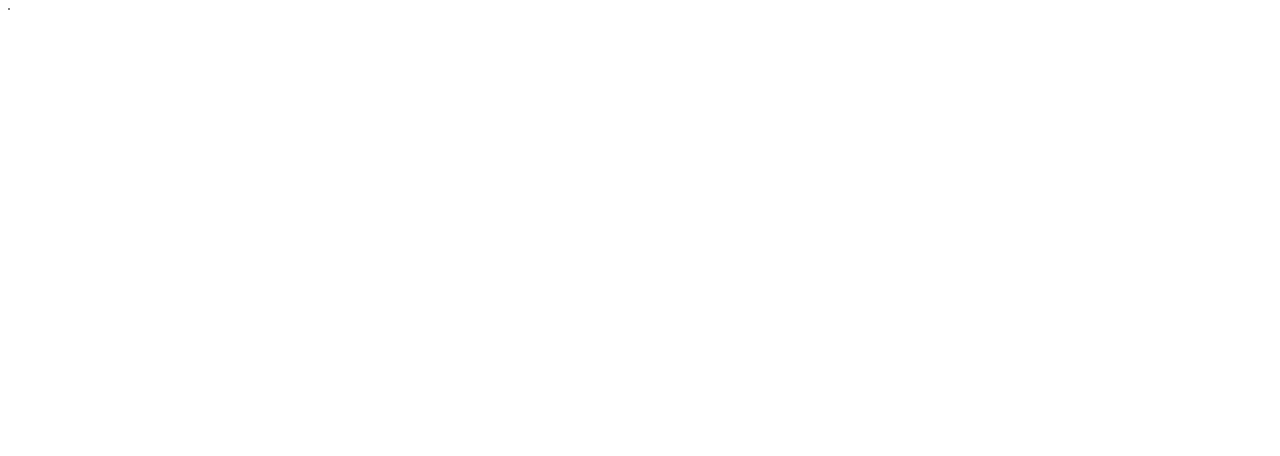
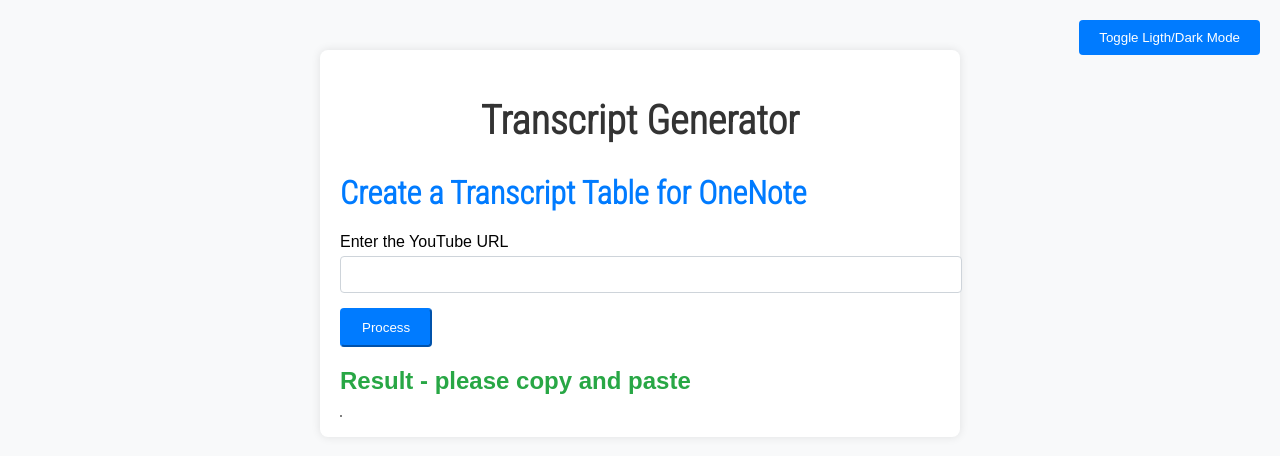
Before and after one commit to NormLorenz/example-four, a Flask app: page / in a window 1280 px wide. Before the commit the part shown is almost empty. Shown: the top 456 px of the page. Run offline with Flask 3, Linux system fonts and the light colour scheme.

Commit message:
Roughed in Template

```diff
--- a/app/main.py
+++ b/app/main.py
@@ -92,7 +92,6 @@
 
 # Convert it to raw data
 dictionary_step_two = dictionary_step_one.to_raw_data()
-print(dictionary_step_two)
 
 # Build a dictionary expanding duplicates and striping duration
 dictionary_step_three = build_dictionary_expanding_duplicates(
--- /dev/null
+++ b/app/static/styles.css
@@ -0,0 +1,98 @@
+body {
+    background-color: #f8f9fa;
+    font-family: Arial, sans-serif;
+    transition: background-color 0.3s, color 0.3s;
+  }
+
+  body.dark-mode {
+    background-color: #343a40;
+    color: #ffffff;
+  }
+  .container {
+    max-width: 600px;
+    margin: 50px auto;
+    padding: 20px;
+    background-color: #ffffff;
+    box-shadow: 0 0 10px rgba(0, 0, 0, 0.1);
+    border-radius: 8px;
+    transition: background-color 0.3s, color 0.3s;
+  }
+
+  body.dark-mode .container {
+    background-color: #495057;
+  }
+
+  h1 {
+    color: #007bff;
+    font-family: 'Roboto Condensed', sans-serif;
+  }
+
+  body.dark-mode h1 {
+    color: #66b2ff;
+  }
+
+  .form-group {
+    margin-bottom: 15px;
+  }
+
+  .form-control {
+    width: 100%;
+    padding: 10px;
+    margin-top: 5px;
+    border: 1px solid #ced4da;
+    border-radius: 4px;
+  }
+
+  .btn-primary {
+    background-color: #007bff;
+    border-color: #007bff;
+    padding: 10px 20px;
+    color: #ffffff;
+    border-radius: 4px;
+    cursor: pointer;
+  }
+
+  .btn-primary:hover {
+    background-color: #0056b3;
+    border-color: #004085;
+  }
+
+  h2 {
+    margin-top: 20px;
+    color: #28a745;
+  }
+
+  body.dark-mode h2 {
+    color: #71dd8a;
+  }
+
+  header {
+    text-align: center;
+    margin-bottom: 30px;
+  }
+
+  header h1 {
+    font-size: 2.5em;
+    color: #333;
+    font-family: 'Roboto Condensed', sans-serif;
+  }
+
+  body.dark-mode header h1 {
+    color: #cccccc;
+  }
+
+  .toggle-btn {
+    position: absolute;
+    top: 20px;
+    right: 20px;
+    background-color: #007bff;
+    border: none;
+    color: white;
+    padding: 10px 20px;
+    cursor: pointer;
+    border-radius: 4px;
+  }
+
+  .toggle-btn:hover {
+    background-color: #0056b3;
+  }
--- a/app/templates/index.html
+++ b/app/templates/index.html
@@ -1,11 +1,32 @@
-<!DOCTYPE html>
-<html>
+<!doctype html>
+<html lang="en">
 
 <head>
-    <title>Table Example</title>
+    <meta charset="utf-8">
+    <meta name="viewport" content="width=device-width, initial-scale=1, shrink-to-fit=no">
+    <title>Add Two Numbers</title>
+    <link href="https://fonts.googleapis.com/css2?family=Roboto+Condensed:wght@300&display=swap" rel="stylesheet">
+    <link rel="stylesheet" href="{{ url_for('static', filename='styles.css') }}">
 </head>
 
 <body>
+    <button class="toggle-btn" onclick="toggleDarkMode()">Toggle Ligth/Dark Mode</button>
+    <div class="container">
+        <header>
+            <h1>Transcript Generator</h1>
+        </header>
+        <h1 class="mt-5">Create a Transcript Table for OneNote</h1>
+        <form method="post">
+            <div class="form-group">
+                <label for="num1">Enter the YouTube URL</label>
+                <input type="string" class="form-control" id="url" name="url" required>
+            </div>
+            <button type="submit" class="btn btn-primary">Process</button>
+        </form>
+
+        {% if result is not none %}
+        <h2 class="mt-5">Result - please copy and paste</h2>
+
         <table style="border-width: 1px; border-style: solid; font-family: Roboto; font-size: 11.0pt;">
             <tbody>
                 {% for row in data %}
@@ -16,6 +37,28 @@
                 {% endfor %}
             </tbody>
         </table>
+        {% endif %}
+
+    </div>
+    <script>
+        function toggleDarkMode() {
+            document.body.classList.toggle('dark-mode');
+            if (document.body.classList.contains('dark-mode')) {
+                localStorage.setItem('theme', 'dark');
+            } else {
+                localStorage.setItem('theme', 'light');
+            }
+        }
+
+        function loadTheme() {
+            const theme = localStorage.getItem('theme');
+            if (theme === 'dark') {
+                document.body.classList.add('dark-mode');
+            }
+        }
+
+        document.addEventListener('DOMContentLoaded', loadTheme);
+    </script>
 </body>
 
 </html>
```
Also changed, not shown: app/templates/index-old.html (added, +22 -0 lines). Lines whose indentation alone changed are shown as unchanged.
